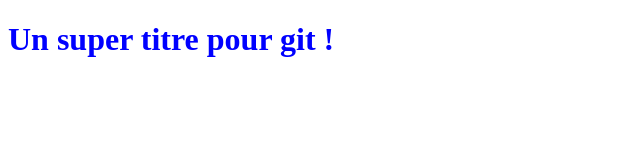
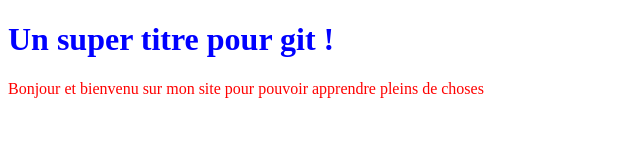
Before and after one commit to Theo-Larsimont/DecouverteGitHub, a plain HTML site: page index.html in a window 1280 px wide. Shown: the whole page, without its empty margins (0-640 px from the left). Drawn offline with Linux system fonts and the light colour scheme.

```diff
--- a/index.html
+++ b/index.html
@@ -6,5 +6,7 @@
  <head>
  <body>
    <h1> Un super titre pour git ! </h1>
+   <p> Bonjour et bienvenu sur mon site pour pouvoir apprendre pleins
+ de choses </p>
  </body>
 </html>
--- a/style.css
+++ b/style.css
@@ -1,3 +1,6 @@
 h1 {
   color: blue;
 }
+p {
+  color: red;
+}
```
